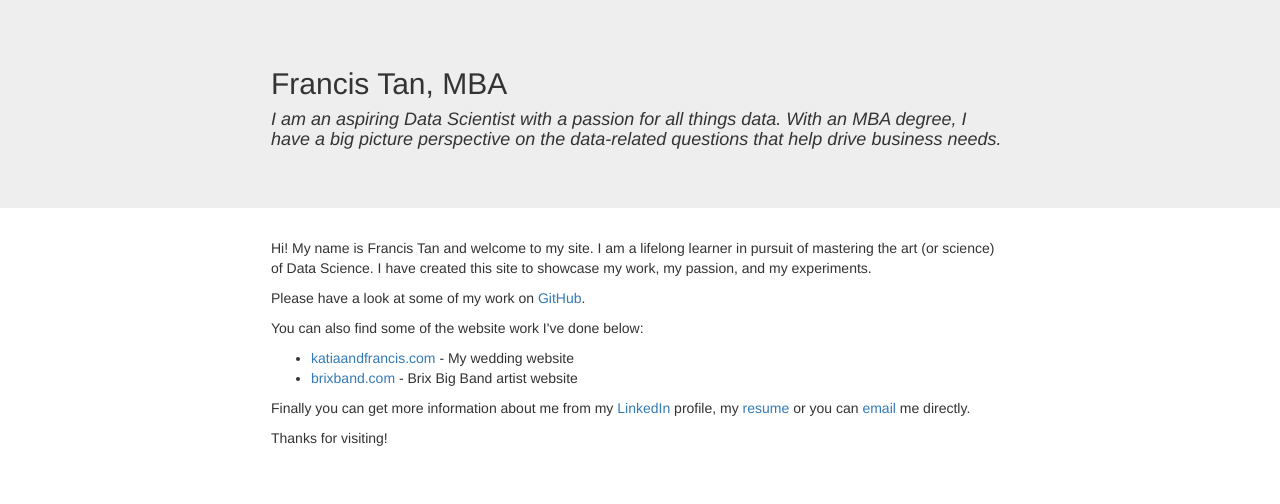
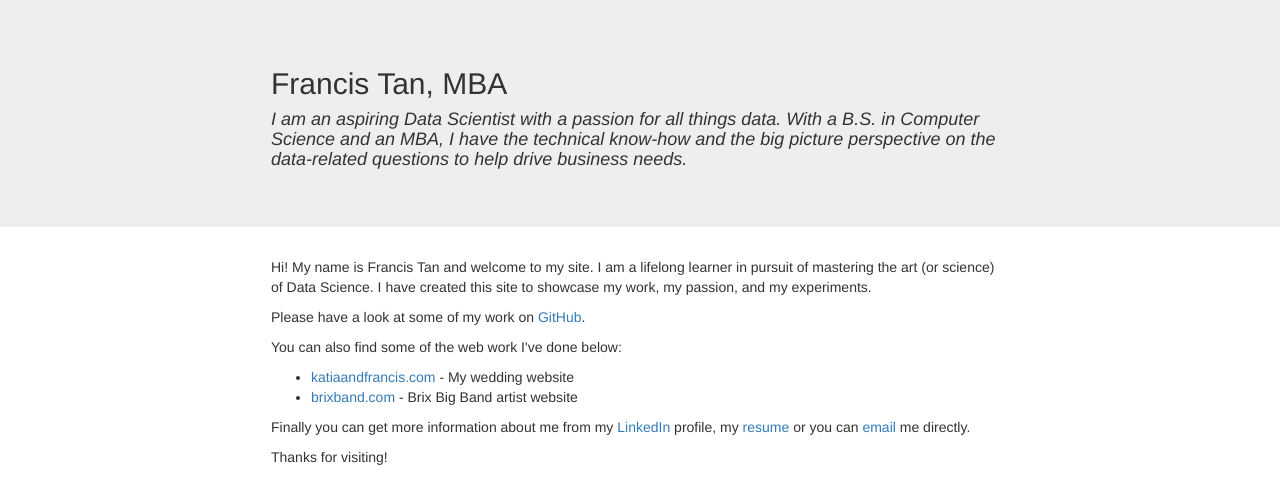
Before and after one commit to ftan84/francis-adrian-tan, a Flask app: page / in a window 1280 px wide. Shown: the part 51-555 px from the top of the page. Run offline with Flask 2, Linux system fonts and the light colour scheme; some libraries are stand-ins or nearby versions.

Commit message:
Minor updates on language

```diff
--- a/templates/base.html
+++ b/templates/base.html
@@ -65,7 +65,7 @@ new Date().getTime(),event:'gtm.js'});var f=d.getElementsByTagName(s)[0],
 <div class="container">
 <h2>Francis Tan, MBA</h2>
 <h4>
-I am an aspiring Data Scientist with a passion for all things data. With an MBA degree, I have a big picture perspective on the data-related questions that help drive business needs.
+I am an aspiring Data Scientist with a passion for all things data. With a B.S. in Computer Science and an MBA, I have the technical know-how and the big picture perspective on the data-related questions to help drive business needs.
 </h4>
 </div>
 </div>
--- a/templates/index.html
+++ b/templates/index.html
@@ -5,7 +5,7 @@
 
     <p>Please have a look at some of my work on <a href="https://github.com/ftan84">GitHub</a>.</p>
 
-    <p>You can also find some of the website work I've done below:
+    <p>You can also find some of the web work I've done below:
         <ul>
             <li><a href="http://katiaandfrancis.com" target="_blank">katiaandfrancis.com</a> - My wedding website</li>
             <li><a href="http://brixband.com" target="_blank">brixband.com</a> - Brix Big Band artist website</li>
```
